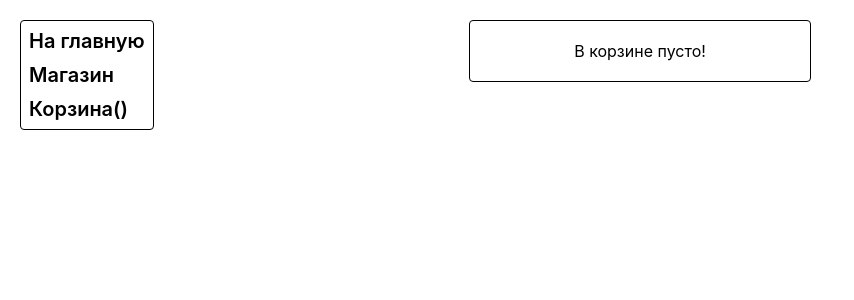
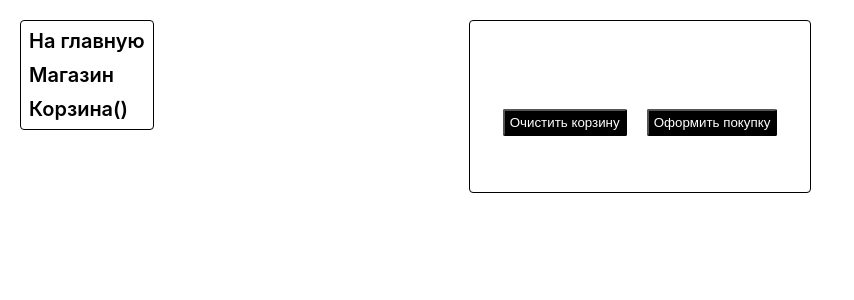
Before and after one commit to Gaurrus/learn-react, a React (Create React App) app: page /cart in a window 1280 px wide. Shown: the top 300 px of the page, without its empty margins (0-854 px from the left). Built offline with nearby package versions, Linux system fonts and the light colour scheme.

Commit message:
lesson-7

```diff
--- a/package.json
+++ b/package.json
@@ -9,7 +9,7 @@
     "react": "^17.0.2",
     "react-dom": "^17.0.2",
     "react-router-dom": "^6.2.1",
-    "react-scripts": "4.0.3",
+    "react-scripts": "^5.0.0",
     "web-vitals": "^1.1.2"
   },
   "scripts": {
--- a/src/components/app/app.module.css
+++ b/src/components/app/app.module.css
@@ -1,5 +1,4 @@
 * {
     margin: 0 auto;
     padding: 0;
-    max-width: 800px;
 }
--- a/src/components/cart/cart.jsx
+++ b/src/components/cart/cart.jsx
@@ -3,47 +3,72 @@ import React from "react";
 import styles from "./cart.module.css";
 
 export class Cart extends React.Component {
-
-
   render() {
-    const summ = +this.props.inCart.tv.cost + +this.props.inCart.fridge.cost + +this.props.inCart.washingMashine.cost
-    if (this.props.inCart.tv.value >= 1 || this.props.inCart.fridge.value >= 1 || this.props.inCart.washingMashine.value >= 1) {
-
     return (
       <div className={styles.cart}>
-          {this.props.inCart.tv.value >= 1 ? <div className={styles.cartItem}>
-            <img src={this.props.inCart.tv.image} alt="img" className={styles.img} />
+        {this.props.inCart.tv.value >= 1 ? (
+          <div className={styles.cartItem}>
+            <img
+              src={this.props.inCart.tv.image}
+              alt="img"
+              className={styles.img}
+            />
             <span>
-              {this.props.inCart.tv.value}шт. - на сумму: {this.props.inCart.tv.cost} зай
+              {this.props.inCart.tv.value}шт. - на сумму:{" "}
+              {this.props.inCart.tv.cost} зай
             </span>
-          </div> : <div> </div>}
+          </div>
+        ) : (
+          <div> </div>
+        )}
 
-          {this.props.inCart.fridge.value >= 1 ? <div className={styles.cartItem}>
-            <img src={this.props.inCart.fridge.image} alt="img" className={styles.img} />
+        {this.props.inCart.fridge.value >= 1 ? (
+          <div className={styles.cartItem}>
+            <img
+              src={this.props.inCart.fridge.image}
+              alt="img"
+              className={styles.img}
+            />
             <span>
-              {this.props.inCart.fridge.value}шт. - на сумму: {this.props.inCart.fridge.cost} зай
+              {this.props.inCart.fridge.value}шт. - на сумму:{" "}
+              {this.props.inCart.fridge.cost} зай
             </span>
-          </div> : <div></div>}
+          </div>
+        ) : (
+          <div></div>
+        )}
 
-          {this.props.inCart.washingMashine.value >= 1 ? <div className={styles.cartItem}>
-            <img src={this.props.inCart.washingMashine.image} alt="img" className={styles.img} />
+        {this.props.inCart.washingMashine.value >= 1 ? (
+          <div className={styles.cartItem}>
+            <img
+              src={this.props.inCart.washingMashine.image}
+              alt="img"
+              className={styles.img}
+            />
             <span>
-              {this.props.inCart.washingMashine.value}шт. - на сумму: {this.props.inCart.washingMashine.cost} зай
+              {this.props.inCart.washingMashine.value}шт. - на сумму:{" "}
+              {this.props.inCart.washingMashine.cost} зай
             </span>
-          </div> : <div></div>}
+          </div>
+        ) : (
+          <div></div>
+        )}
 
         <div className={styles.buttonBlock}>
-            <button className={styles.button} onClick={this.props.cleanCart}>Очистить корзину</button>
-            <button className={styles.button} onClick={this.props.Buy}>Оформить покупку</button>
-
-
+          <button className={styles.button} onClick={this.props.cleanCart}>
+            Очистить корзину
+          </button>
+          <button className={styles.button} onClick={this.props.Buy}>
+            Оформить покупку
+          </button>
         </div>
 
-          {summ ? <span>Общая сумма: {summ}</span> : <span></span>}
+        {this.props.inCart.summ ? (
+          <span>Общая сумма: {this.props.inCart.summ}</span>
+        ) : (
+          <span></span>
+        )}
       </div>
-      )
-    } else return <div className={styles.cart}>
-      <span>В корзине пусто!</span>
-    </div>
+    );
   }
 }
--- a/src/components/market/market.jsx
+++ b/src/components/market/market.jsx
@@ -1,67 +1,98 @@
 import React from "react";
-import { BrowserRouter, Routes, Route } from 'react-router-dom';
+import { BrowserRouter, Routes, Route } from "react-router-dom";
 
 import { ProductList } from "../product-list";
-import { Nav } from './../nav';
+import { Nav } from "./../nav";
+import { Modal } from "./../modal";
+import { Cart } from "./../cart";
 
 import styles from "./market.module.css";
-import { Cart } from './../cart';
 
 const INITIAL_STATE = {
-  tv: { value: '0', cost: '0', image: '' },
-  fridge: { value: '0', cost: '0', image: '' },
-  washingMashine: { value: '0', cost: '0', image: '' },
-  cartValue: { value: '' }
-}
+  tv: { value: "0", cost: "0", image: "" },
+  fridge: { value: "0", cost: "0", image: "" },
+  washingMashine: { value: "0", cost: "0", image: "" },
+  cartValue: { value: "" },
+  isModalVisible: false,
+  summ: 0,
+};
 
 export class Market extends React.Component {
   constructor() {
     super();
-    this.state = INITIAL_STATE
-    this.addInCart = this.addInCart.bind(this)
-    this.Buy = this.Buy.bind(this)
-    this.cleanCart = this.cleanCart.bind(this)
-    this.addingInCartSum = this.addingInCartSum.bind(this)
+    this.state = INITIAL_STATE;
   }
 
   addInCart = (name, value, cost, image) => {
     this.setState({
       [name]: {
         value: +value + +this.state[name].value,
-        cost: +this.state[name].cost + +cost,
-        image: image
-      }
-    })
-  }
+        cost: +this.state[name].cost + cost,
+        image: image,
+      },
+      summ: this.state.summ + cost,
+    });
+  };
 
   cleanCart = () => {
-    this.setState(INITIAL_STATE)
-  }
+    this.setState(INITIAL_STATE);
+  };
+
+  closeMessage = () => {
+    this.setState({ isModalVisible: false });
+  };
 
   Buy = () => {
-    console.log(this.state)
-    this.setState(INITIAL_STATE)
-  }
+    if (this.state.summ <= 3000) this.setState(INITIAL_STATE);
+    this.setState({ isModalVisible: true });
+  };
 
   addingInCartSum = (summInCart) => {
-    this.setState({ cartValue: { value: +this.state.cartValue.value + +summInCart } })
-
-  }
+    this.setState({
+      cartValue: { value: +this.state.cartValue.value + +summInCart },
+    });
+  };
 
   render() {
     return (
       <div className={styles.market}>
         <BrowserRouter>
           <Routes>
-            <Route exact path="" element={<ProductList
-              products={this.props.products}
-              cart={this.props.cart}
-              addInCart={this.addInCart}
-              addingInCartSum={this.addingInCartSum}
-            />} />
-            <Route exact path='/cart' element={<Cart inCart={this.state} cleanCart={this.cleanCart} Buy={this.Buy} addingInCartSum={this.addingInCartSum} />} />
+            <Route
+              exact
+              path=""
+              element={
+                <ProductList
+                  products={this.props.products}
+                  cart={this.props.cart}
+                  addInCart={this.addInCart}
+                  addingInCartSum={this.addingInCartSum}
+                />
+              }
+            />
+            <Route
+              exact
+              path="/cart"
+              element={
+                <Cart
+                  inCart={this.state}
+                  cleanCart={this.cleanCart}
+                  Buy={this.Buy}
+                  addingInCartSum={this.addingInCartSum}
+                />
+              }
+            />
           </Routes>
           <Nav state={this.state} />
+          {this.state.isModalVisible && (
+            <Modal closeMessage={this.closeMessage}>
+              {this.state.summ < 3000 ? (
+                <div>Поздравляем с покупками!</div>
+              ) : (
+                <div>Не достаточно средств</div>
+              )}
+            </Modal>
+          )}
         </BrowserRouter>
       </div>
     );
--- /dev/null
+++ b/src/components/modal/index.js
@@ -0,0 +1 @@
+export { Modal } from "./modal";
--- /dev/null
+++ b/src/components/modal/modal.jsx
@@ -0,0 +1,10 @@
+import { createPortal } from "react-dom";
+import styles from "./modal.module.css";
+
+export const Modal = (props) =>
+  createPortal(
+    <div className={styles.wrapper} onClick={props.closeMessage}>
+      <div className={styles.message}>{props.children}</div>
+    </div>,
+    document.getElementById("root")
+  );
--- /dev/null
+++ b/src/components/modal/modal.module.css
@@ -0,0 +1,19 @@
+.wrapper {
+	position: absolute;
+	top: 0;
+	left: 0;
+	width: 100vw;
+	height: 100vh;
+	display: flex;
+	align-items: center;
+	justify-content: center;
+	background-color: rgba(0, 0, 0, 0.6);
+}
+
+.message {
+	padding: 20px;
+	background-color: white;
+	font-size: 27px;
+	font-weight: 900;
+	border-radius: 4px;
+}
--- a/src/components/nav/nav.jsx
+++ b/src/components/nav/nav.jsx
@@ -1,12 +1,10 @@
-import React from 'react';
-import { NavLink } from 'react-router-dom';
+import React from "react";
+import { NavLink } from "react-router-dom";
 
-import styles from "./nav.module.css"
-
+import styles from "./nav.module.css";
 
 export class Nav extends React.Component {
   render() {
-
     return (
       <ul className={styles.navList}>
         <li>
@@ -16,11 +14,11 @@ export class Nav extends React.Component {
           <NavLink to="">Магазин</NavLink>
         </li>
         <li>
-          <NavLink to="/cart">Корзина({this.props.state.cartValue.value})</NavLink>
-          {console.log(this.props.state)}
+          <NavLink to="/cart">
+            Корзина({this.props.state.cartValue.value})
+          </NavLink>
         </li>
       </ul>
-    )
+    );
   }
-
 }
--- a/src/components/product-list/product-list.module.css
+++ b/src/components/product-list/product-list.module.css
@@ -2,5 +2,7 @@
   display: flex;
   flex-wrap: wrap;
   flex-direction: row;
-  margin: 20px;
+  margin: 20px auto;
+  max-width: 800px;
+
 }
```
Also changed, not shown: 1 other file (tests, documents, lock files or other folders). Lines whose indentation alone changed are shown as unchanged.
